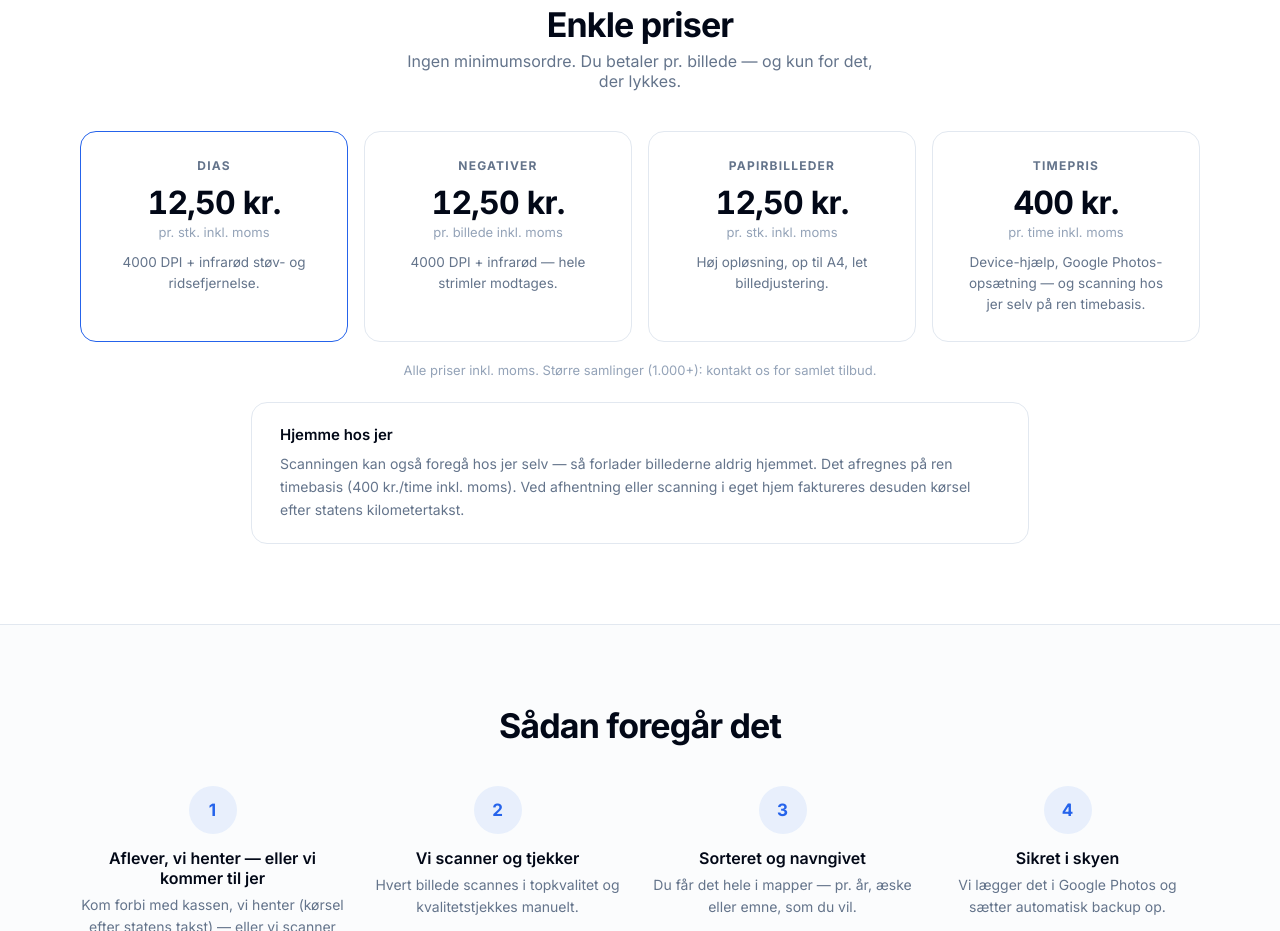
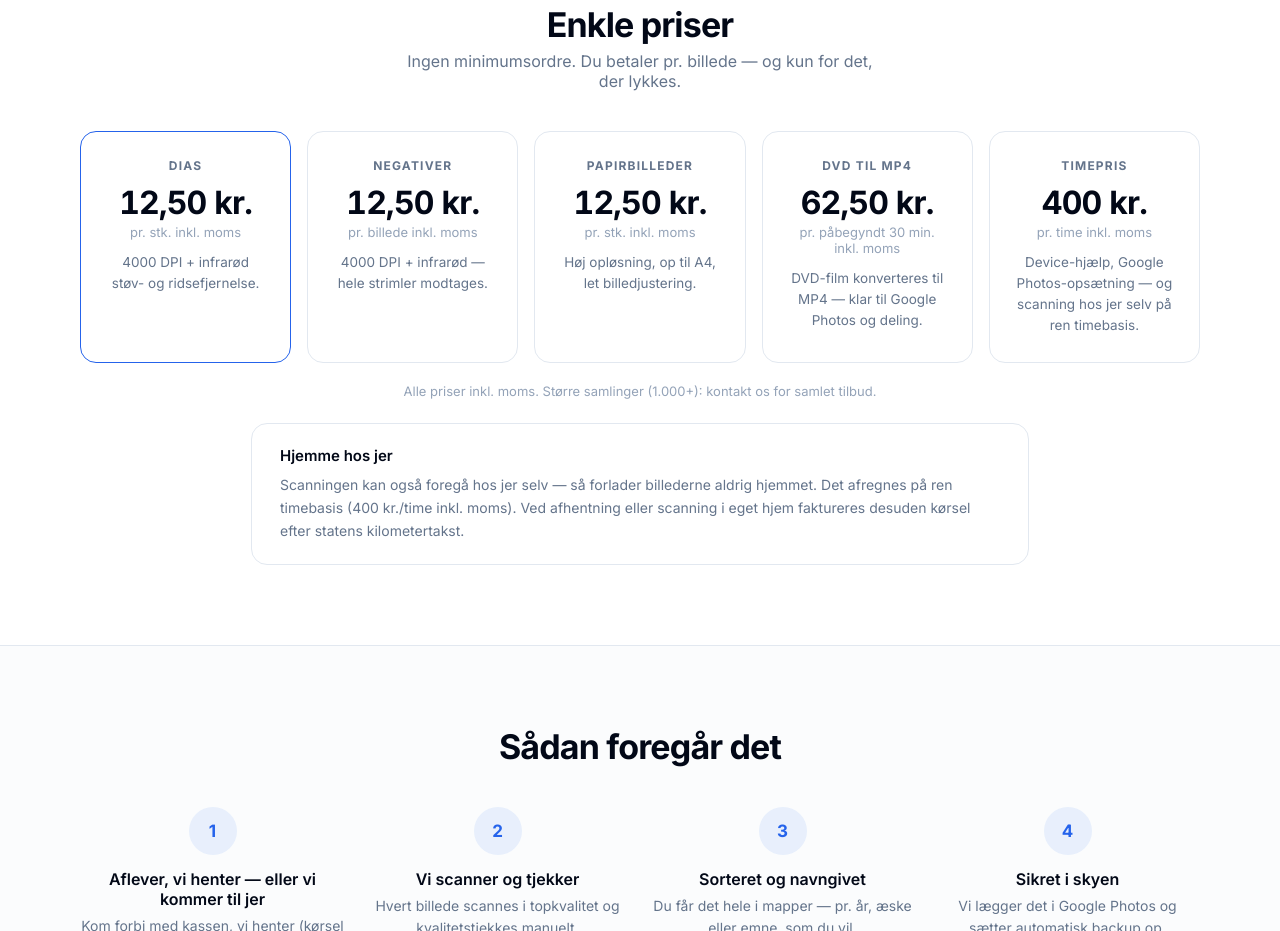
Before and after one commit to happy-mates/fotos.happymates.dk, a website built with Vite: page index.html in a window 1280 px wide. Shown: the part 1300-2231 px from the top of the page. Built offline with nearby package versions, Linux system fonts and the light colour scheme.

Commit message:
Ny ydelse: DVD-film til MP4 — 62,50 kr. inkl. moms pr. påbegyndt 30 min.

```diff
--- a/src/main.ts
+++ b/src/main.ts
@@ -8,6 +8,7 @@ const prices: Price[] = [
   { name: 'Dias', price: '12,50 kr.', unit: 'pr. stk. inkl. moms', note: '4000 DPI + infrarød støv- og ridsefjernelse.', featured: true },
   { name: 'Negativer', price: '12,50 kr.', unit: 'pr. billede inkl. moms', note: '4000 DPI + infrarød — hele strimler modtages.' },
   { name: 'Papirbilleder', price: '12,50 kr.', unit: 'pr. stk. inkl. moms', note: 'Høj opløsning, op til A4, let billedjustering.' },
+  { name: 'DVD til MP4', price: '62,50 kr.', unit: 'pr. påbegyndt 30 min. inkl. moms', note: 'DVD-film konverteres til MP4 — klar til Google Photos og deling.' },
   { name: 'Timepris', price: '400 kr.', unit: 'pr. time inkl. moms', note: 'Device-hjælp, Google Photos-opsætning — og scanning hos jer selv på ren timebasis.' },
 ]
 
--- a/src/style.css
+++ b/src/style.css
@@ -252,7 +252,7 @@ h1 {
 /* ── Prices ─────────────────────────────────────────────────────────── */
 .price-grid {
   display: grid;
-  grid-template-columns: repeat(4, 1fr);
+  grid-template-columns: repeat(auto-fit, minmax(200px, 1fr));
   gap: 16px;
 }
 .price-card {
```
